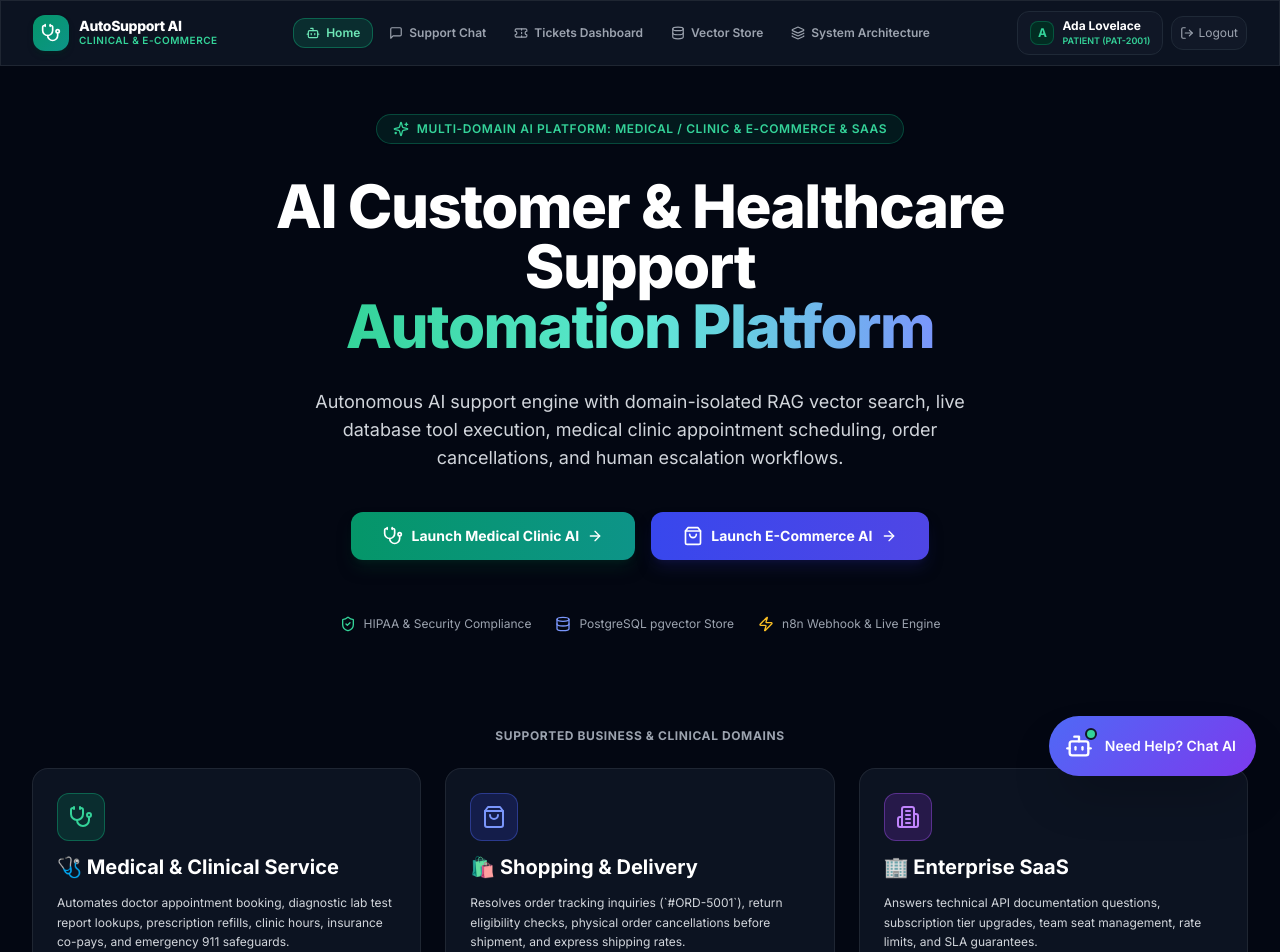
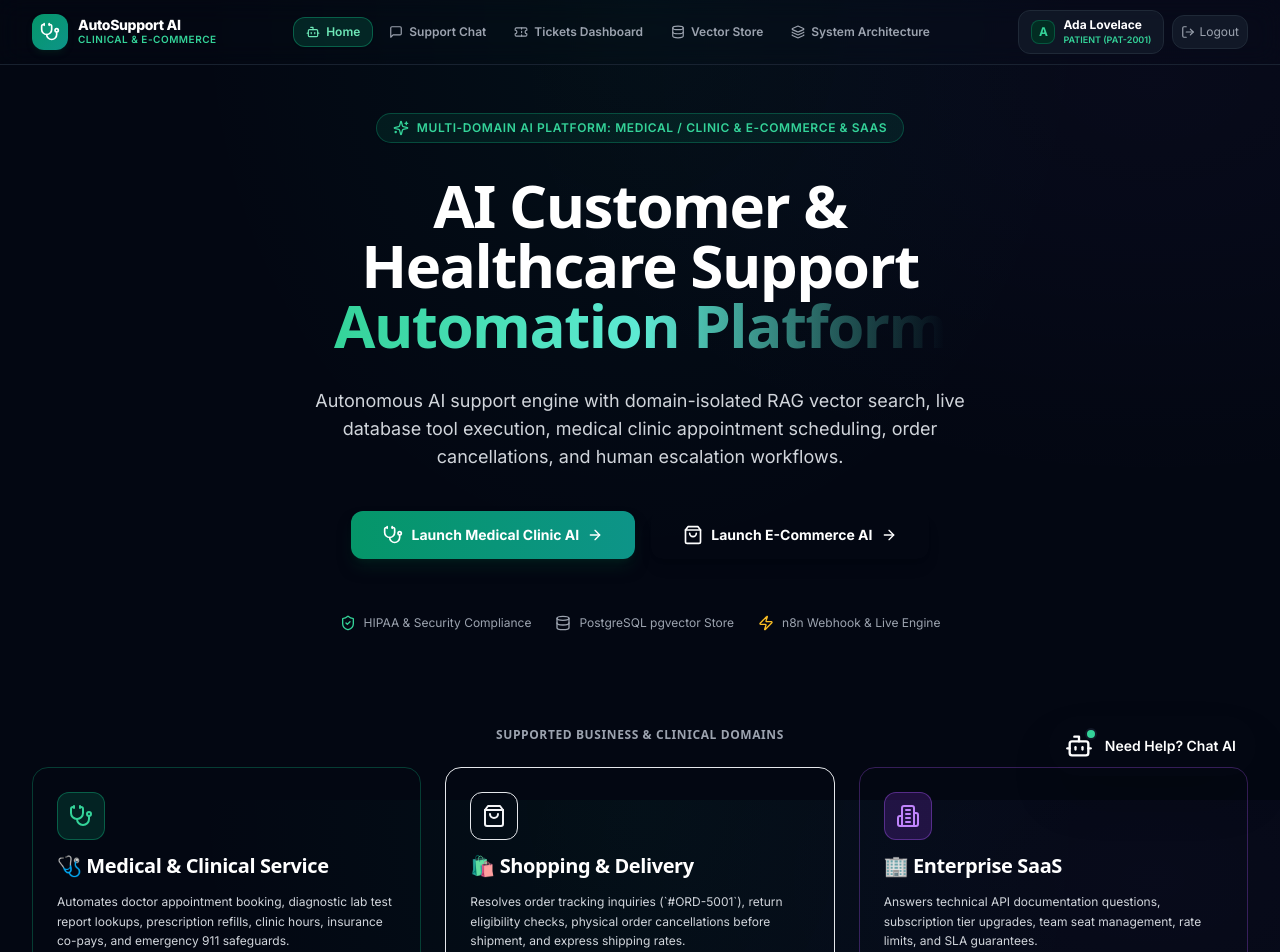
Before and after one commit to a9rmx1990/ai-customer-support-platform, a Next.js app: page / in a window 1280 px wide. Shown: the top 952 px of the page. Built offline with nearby package versions, Linux system fonts and the light colour scheme.

Commit message:
style(design-system): implement domain-specific CSS tokens and tailwind surface extensions

```diff
--- a/app/globals.css
+++ b/app/globals.css
@@ -3,79 +3,95 @@
 @tailwind utilities;
 
 :root {
-  --font-inter: -apple-system, BlinkMacSystemFont, "Segoe UI", Roboto, sans-serif;
+  --font-jakarta: "Plus Jakarta Sans", system-ui, -apple-system, BlinkMacSystemFont, "Segoe UI", Roboto, sans-serif;
+  --font-inter: "Inter", system-ui, -apple-system, BlinkMacSystemFont, "Segoe UI", Roboto, sans-serif;
+  --font-jetbrains: "JetBrains Mono", ui-monospace, SFMono-Regular, Menlo, Monaco, Consolas, monospace;
+  --ink: #07090e;
+  --surface-base: #0c101a;
+  --surface-elevated: #121827;
+  --surface-overlay: #192237;
+  --triage-border: rgba(255, 255, 255, 0.07);
+  --triage-border-active: rgba(0, 214, 150, 0.35);
+  --clinical-mint: #00d696;
+  --clinical-cyan: #00a8cc;
+  --signal-amber: #e69900;
+  --signal-violet: #7c5cff;
 }
 
-body {
-  font-family: var(--font-inter);
-  background-color: #0b0f19;
-  color: #f3f4f6;
-  min-height: 100vh;
+@layer base {
+  h1, h2, h3, h4, h5, h6 {
+    text-wrap: balance;
+    font-family: var(--font-jakarta);
+    letter-spacing: -0.02em;
+  }
+  p, li {
+    text-wrap: pretty;
+  }
+  body {
+    font-family: var(--font-inter);
+    background-color: var(--ink);
+    color: #e5e7eb;
+    min-height: 100vh;
+    background-image:
+      radial-gradient(at 50% 0%, rgba(0, 214, 150, 0.04) 0px, transparent 50%),
+      radial-gradient(at 90% 10%, rgba(124, 92, 255, 0.04) 0px, transparent 40%);
+    background-attachment: fixed;
+  }
 }
 
 /* Custom scrollbars */
 ::-webkit-scrollbar {
-  width: 6px;
-  height: 6px;
+  width: 5px;
+  height: 5px;
 }
 ::-webkit-scrollbar-track {
-  background: #111827;
+  background: var(--ink);
 }
 ::-webkit-scrollbar-thumb {
-  background: #374151;
+  background: var(--surface-overlay);
   border-radius: 9999px;
 }
 ::-webkit-scrollbar-thumb:hover {
-  background: #4f69f6;
+  background: var(--clinical-mint);
 }
 
-/* Custom Animations & Styling Utilities */
-.glass-panel {
-  background: rgba(17, 24, 39, 0.75);
+/* Craft Depth Layers & Surfaces (Whisper-Quiet Elevation) */
+.surface-base {
+  background: var(--surface-base);
+  border: 1px solid var(--triage-border);
+}
+
+.surface-elevated {
+  background: var(--surface-elevated);
+  border: 1px solid var(--triage-border);
+  transition: border-color 0.2s ease, transform 0.2s ease;
+}
+.surface-elevated:hover {
+  border-color: var(--triage-border-active);
+}
+
+.surface-overlay {
+  background: rgba(18, 24, 39, 0.85);
   backdrop-filter: blur(16px);
   -webkit-backdrop-filter: blur(16px);
-  border: 1px solid rgba(255, 255, 255, 0.08);
+  border: 1px solid var(--triage-border);
 }
 
-.glass-card {
-  background: rgba(31, 41, 55, 0.6);
-  backdrop-filter: blur(12px);
-  border: 1px solid rgba(255, 255, 255, 0.06);
-  transition: all 0.2s ease-in-out;
-}
-.glass-card:hover {
-  border-color: rgba(79, 105, 246, 0.4);
-  transform: translateY(-2px);
-  box-shadow: 0 10px 25px -5px rgba(79, 105, 246, 0.15);
+/* Domain Accent Badges */
+.badge-mint {
+  background: rgba(0, 214, 150, 0.12);
+  color: var(--clinical-mint);
+  border: 1px solid rgba(0, 214, 150, 0.25);
 }
 
-.gradient-text {
-  background: linear-gradient(135deg, #60a5fa 0%, #818cf8 50%, #c084fc 100%);
-  -webkit-background-clip: text;
-  -webkit-text-fill-color: transparent;
+.badge-amber {
+  background: rgba(230, 153, 0, 0.12);
+  color: var(--signal-amber);
+  border: 1px solid rgba(230, 153, 0, 0.25);
 }
 
-.gradient-border {
-  position: relative;
-  border-radius: 0.75rem;
-  background: linear-gradient(135deg, rgba(79, 105, 246, 0.3), rgba(168, 85, 247, 0.3));
-  padding: 1px;
+.badge-violet {
+  background: rgba(124, 92, 255, 0.12);
+  color: var(--signal-violet);
+  border: 1px solid rgba(124, 92, 255, 0.25);
 }
-
-.gradient-button {
-  background: linear-gradient(135deg, #4f69f6 0%, #7c3aed 100%);
-  transition: all 0.2s ease;
-}
-.gradient-button:hover {
-  opacity: 0.92;
-  box-shadow: 0 0 20px rgba(79, 105, 246, 0.4);
-}
-
-@keyframes pulse-subtle {
-  0%, 100% { opacity: 1; }
-  50% { opacity: 0.5; }
-}
-
-.animate-pulse-subtle {
-  animation: pulse-subtle 2s cubic-bezier(0.4, 0, 0.6, 1) infinite;
-}
--- a/tailwind.config.js
+++ b/tailwind.config.js
@@ -8,19 +8,49 @@ module.exports = {
   ],
   theme: {
     extend: {
+      fontFamily: {
+        display: ['var(--font-jakarta)', 'sans-serif'],
+        body: ['var(--font-inter)', 'sans-serif'],
+        mono: ['var(--font-jetbrains)', 'monospace'],
+      },
       colors: {
-        brand: {
-          50: '#f0f4ff',
-          100: '#e0e9ff',
-          200: '#c7d7fe',
-          300: '#a4bcfd',
-          400: '#7a96fb',
-          500: '#4f69f6',
-          600: '#3847ed',
-          700: '#2b34da',
-          800: '#272cb1',
-          900: '#242a8c',
-          950: '#151754',
+        ink: '#07090e',
+        'surface-base': '#0c101a',
+        'surface-elevated': '#121827',
+        'surface-overlay': '#192237',
+        'triage-border': 'rgba(255, 255, 255, 0.07)',
+        'triage-border-active': 'rgba(0, 214, 150, 0.35)',
+        'clinical-mint': '#00d696',
+        'clinical-cyan': '#00a8cc',
+        'signal-amber': '#e69900',
+        'signal-violet': '#7c5cff',
+        // Legacy fallbacks mapped cleanly
+        obsidian: {
+          950: '#07090e',
+          900: '#0c101a',
+          800: '#121827',
+          700: '#192237',
+        },
+        medical: {
+          accent: '#00d696',
+          dark: '#006b52',
+        },
+        shopping: {
+          accent: '#e69900',
+          dark: '#7a4f00',
+        },
+        saas: {
+          accent: '#7c5cff',
+          dark: '#341a99',
+        },
+      },
+      animation: {
+        'pulse-subtle': 'pulse-subtle 3s cubic-bezier(0.4, 0, 0.6, 1) infinite',
+      },
+      keyframes: {
+        'pulse-subtle': {
+          '0%, 100%': { opacity: '1' },
+          '50%': { opacity: '0.6' },
         },
       },
     },
```
